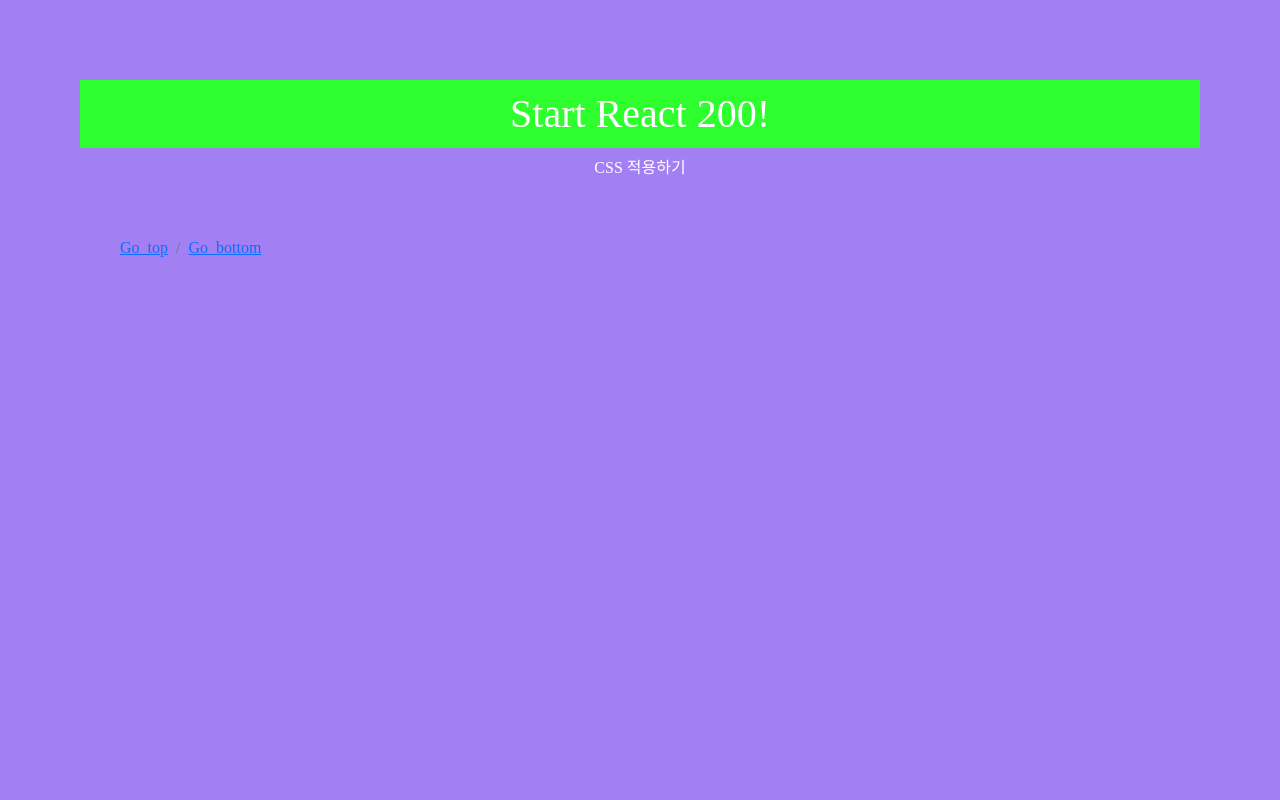
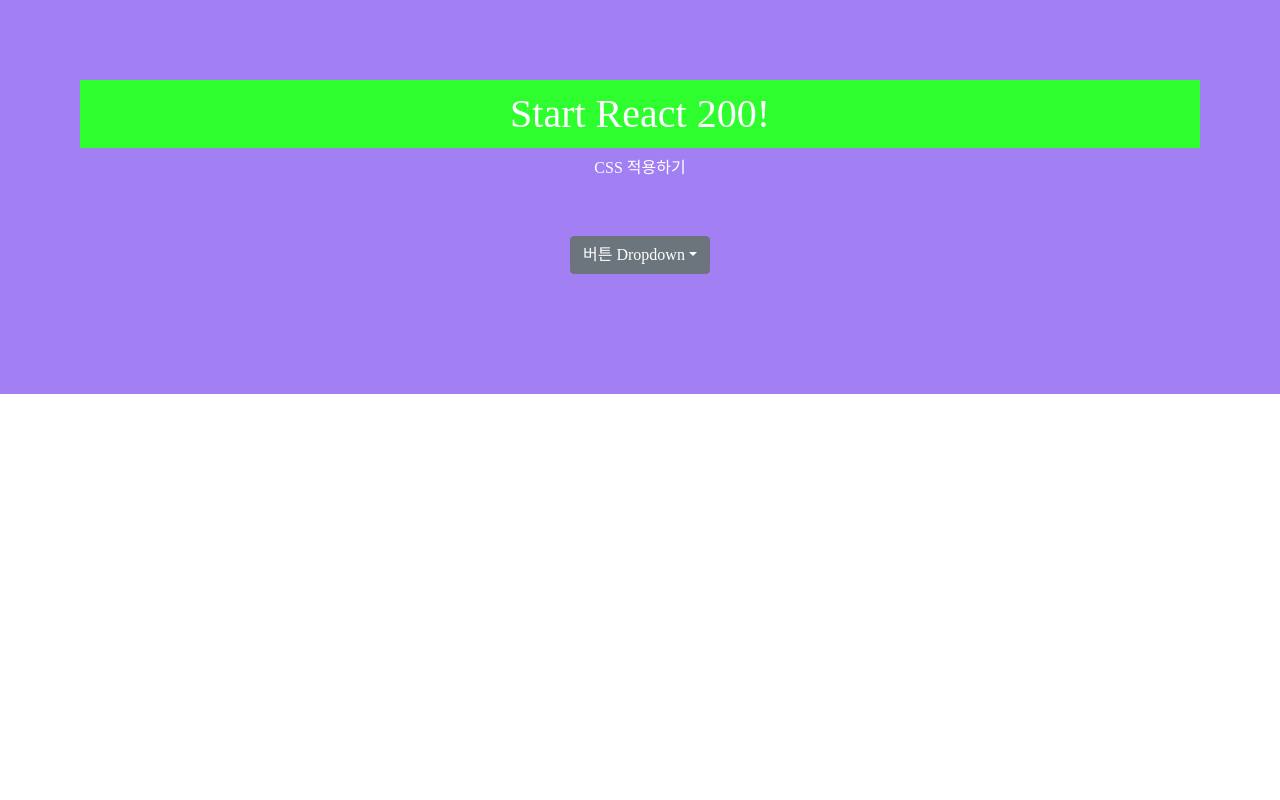
Before and after one commit to Yerim-Choi/React_Study, a React (Create React App) app in the folder client/: page / in a window 1280 px wide. Shown: the top 800 px of the page. Built offline with nearby package versions, Linux system fonts and the light colour scheme.

Commit message:
#R037_reactstrap Button Dropdown

```diff
--- a/client/src/App.js
+++ b/client/src/App.js
@@ -1,6 +1,6 @@
 import React from "react";
 import "./App.css";
-import ReactstrapBreadCrumbs from "./R36_ReactstrapBreadCrumbs";
+import ReactstrapDropdown from "./R037_ReactstrapDropdown";
 import "bootstrap/dist/css/bootstrap.css";
 
 function App() {
@@ -8,7 +8,7 @@ function App() {
     <div>
       <h1>Start React 200!</h1>
       <p>CSS 적용하기</p>
-      <ReactstrapBreadCrumbs />
+      <ReactstrapDropdown />
     </div>
   );
 }
--- /dev/null
+++ b/client/src/R037_ReactstrapDropdown.js
@@ -0,0 +1,40 @@
+import React, { Component } from "react";
+import {
+  ButtonDropdown,
+  DropdownToggle,
+  DropdownMenu,
+  DropdownItem,
+} from "reactstrap";
+
+class R037_ReactstrapDropdown extends Component {
+  constructor(props) {
+    super(props);
+    this.state = {
+      dropdownOpen: false,
+    };
+  }
+
+  toggle = (e) => {
+    this.setState({ dropdownOpen: !this.state.dropdownOpen });
+  };
+
+  render() {
+    return (
+      <ButtonDropdown isOpen={this.state.dropdownOpen} toggle={this.toggle}>
+        <DropdownToggle caret>버튼 Dropdown</DropdownToggle>
+        <DropdownMenu>
+          <DropdownItem header>헤더</DropdownItem>
+          <DropdownItem disabled>비활성화 버튼</DropdownItem>
+          <a href="http://example.com">
+            <DropdownItem>example 웹사이트로 이동</DropdownItem>
+          </a>
+          <DropdownItem onClick={(e) => alert("Alert 버튼")}>
+            Alert 버튼
+          </DropdownItem>
+        </DropdownMenu>
+      </ButtonDropdown>
+    );
+  }
+}
+
+export default R037_ReactstrapDropdown;
```
Also changed, not shown: client/src/R036_ReactstrapBreadCrumbs.js (renamed from client/src/R36_ReactstrapBreadCrumbs.js).
